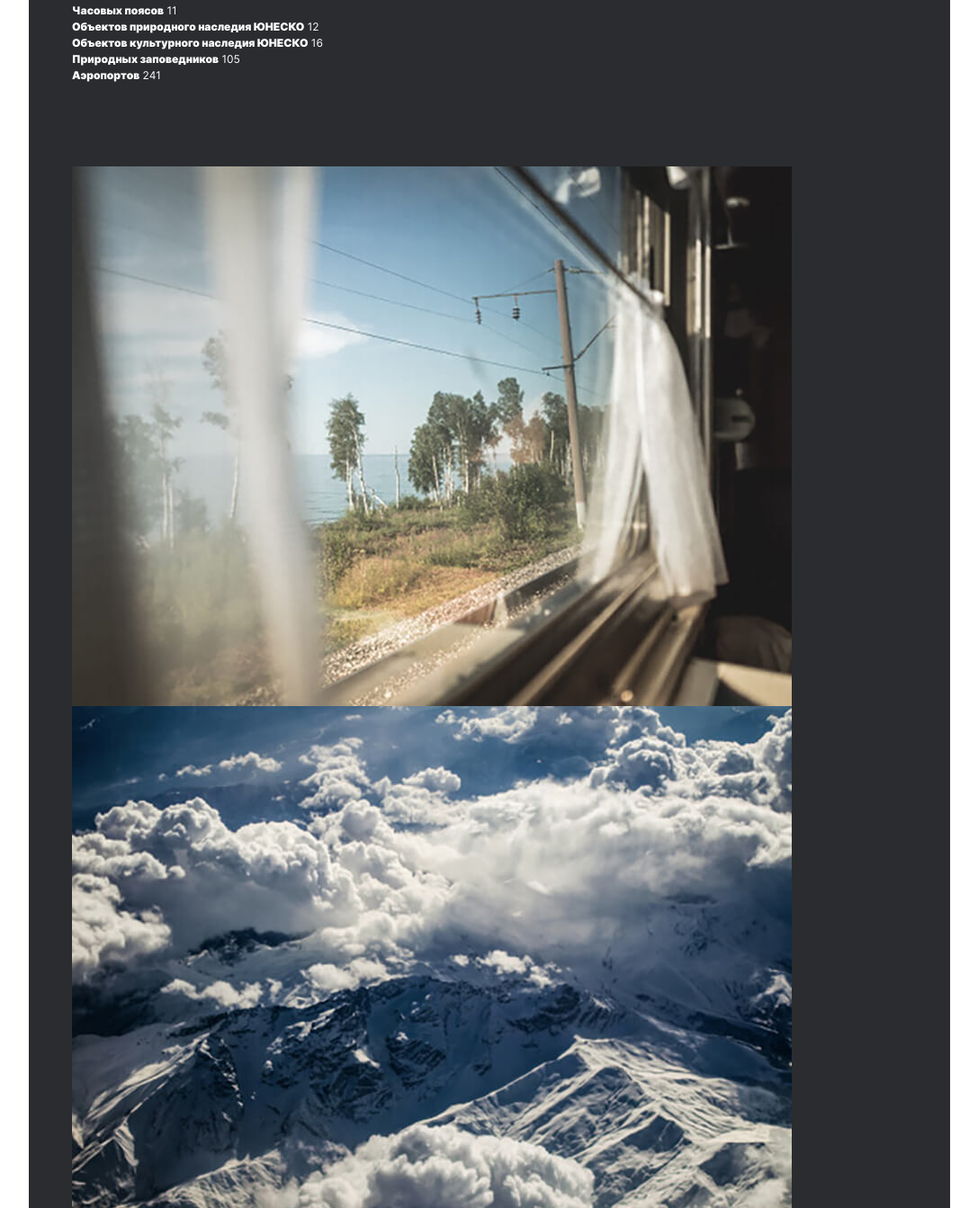
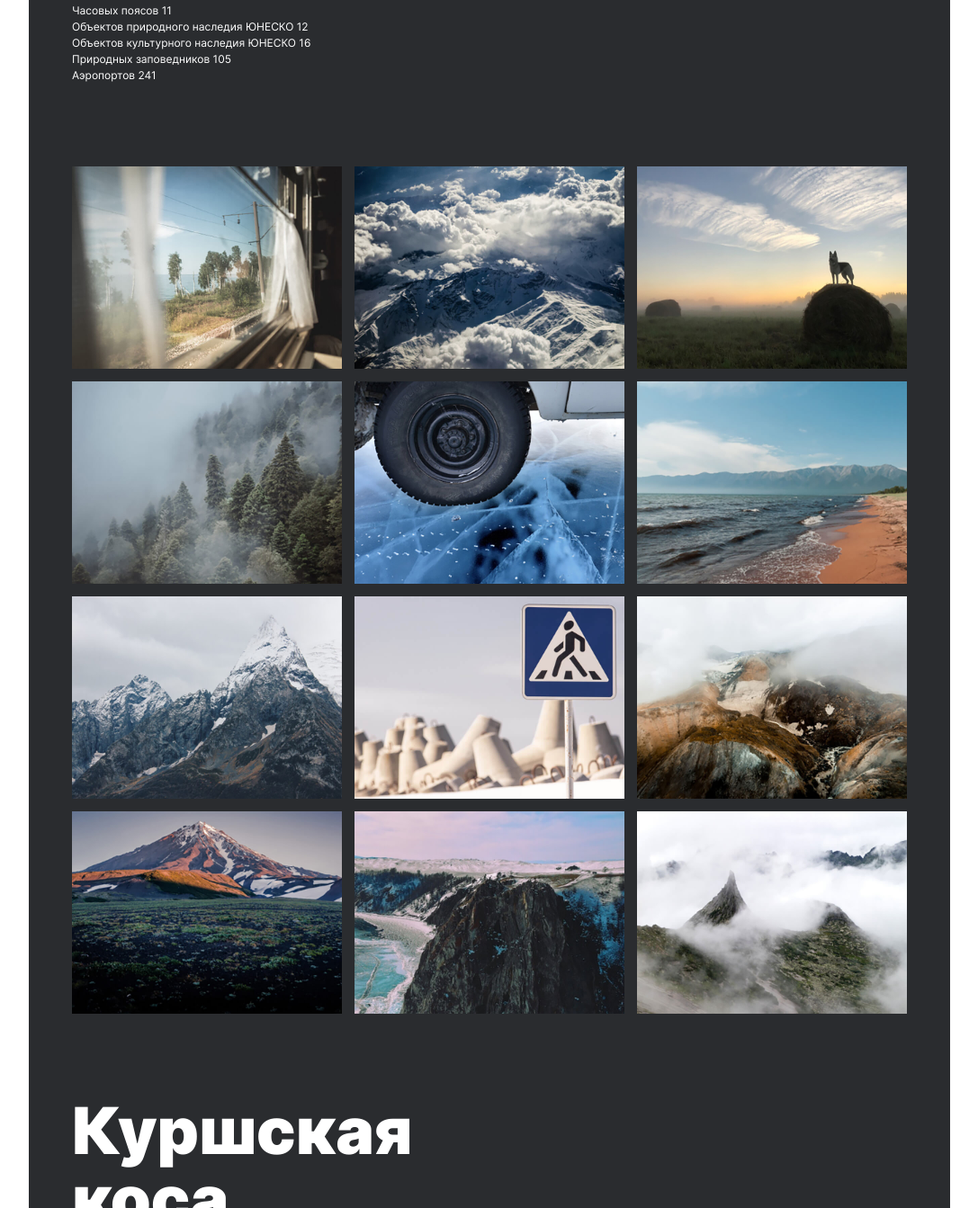
Before and after one commit to olesia1205/russian-travel, a plain HTML site: page index.html in a window 1280 px wide. Shown: the part 1457-2800 px from the top of the page at 90% size, without its empty margins (96-1183 px from the left). Drawn offline with Linux system fonts and the light colour scheme.

Commit message:
начало проекта

```diff
--- a/blocks/header/__lang-link/header__lang-link.css
+++ b/blocks/header/__lang-link/header__lang-link.css
@@ -5,6 +5,7 @@
   color: #FFFFFF;
   text-decoration: none;
   padding-right: 18px;
+  font-family: 'Inter-Regular';
   font-size: 24px;
   font-weight: 400;
   line-height: 28px;
--- a/blocks/intro/__text/_size/intro__text_size_small.css
+++ b/blocks/intro/__text/_size/intro__text_size_small.css
@@ -1,5 +1,6 @@
 .intro__text_size_small {
   margin: 0;
+  font-family: 'Inter-Regular';
   color: #FFFFFF;
   font-size: 12px;
   font-weight: 400;
--- a/blocks/intro/__text/intro__text.css
+++ b/blocks/intro/__text/intro__text.css
@@ -1,5 +1,6 @@
 .intro__text {
   margin: 40px 0 33px 0;
+  font-family: 'Inter-Regular';
   font-size: 16px;
   font-style: normal;
   font-weight: 400;
--- a/blocks/intro/__title/intro__title.css
+++ b/blocks/intro/__title/intro__title.css
@@ -1,5 +1,6 @@
 .intro__title {
   margin: 0;
+  font-family: 'Inter-Black';
   font-size: 54px;
   font-weight: 900;
   line-height: 58px;
--- a/blocks/lead/__caption/lead__caption.css
+++ b/blocks/lead/__caption/lead__caption.css
@@ -1,5 +1,6 @@
 .lead__caption {
   margin: 8px 0 92px 0;
+  font-family: 'Inter-Regular';
   font-size: 10px;
   line-height: 14px;
   font-style: normal;
--- a/blocks/lead/__subtitle/lead__subtitle.css
+++ b/blocks/lead/__subtitle/lead__subtitle.css
@@ -1,5 +1,6 @@
 .lead__subtitle {
   margin: 32px auto 56px auto;
+  font-family: 'Inter-Regular';
   font-size: 30px;
   font-weight: 400;
   line-height: 36px;
--- a/blocks/lead/__title/lead__title.css
+++ b/blocks/lead/__title/lead__title.css
@@ -1,5 +1,6 @@
 .lead__title {
   margin: 0 auto;
+  font-family: 'Inter-Black';
   font-size: 96px;
   font-weight: 900;
   line-height: 100px;
--- a/blocks/photo-grid/__item/photo-grid__item.css
+++ b/blocks/photo-grid/__item/photo-grid__item.css
@@ -1,3 +1,4 @@
-.photo-grid__item.css {
-
+.photo-grid__item {
+  width: 300px;
+  height: 225px;
 }
--- a/blocks/photo-grid/photo-grid.css
+++ b/blocks/photo-grid/photo-grid.css
@@ -1,3 +1,6 @@
 .photo-grid {
   display: grid;
+  grid-template-columns: repeat(3, 1fr);
+  grid-template-rows: auto;
+  gap: 14px;
 }
--- /dev/null
+++ b/blocks/place/__title/place__title.css
@@ -0,0 +1,9 @@
+.place__title {
+  margin: 0;
+  font-family: 'Inter-Black';
+  font-size: 72px;
+  text-align: left;
+  font-weight: 900;
+  line-height: 76px;
+  color: #FFFFFF;
+}
--- /dev/null
+++ b/blocks/place/place.css
@@ -0,0 +1,7 @@
+.place {
+  display: grid;
+  grid-template-columns: repeat(2, 1fr);
+  grid-template-rows: auto;
+  grid-column-gap: 32px;
+  grid-row-gap: 48px;
+}
--- /dev/null
+++ b/blocks/places/places.css
@@ -0,0 +1,4 @@
+.places {
+  margin: 92px auto 0 auto;
+  width: 928px;
+}
--- a/index.html
+++ b/index.html
@@ -36,19 +36,19 @@
         <p class="intro__text">По опросам ВЦИОМ, 95% россиян мечтают куда-нибудь поехать, но только 36% планируют провести отпуск в родной стране. Мол, чего мы тут, дома, не видели? На самом деле, Россия — это целая вселенная с ласковым морем юга, густыми лесами Саян и суровыми льдами плато Путорана. А ещё увидеть все эти красоты можно без миллионов на счету, загранпаспорта и многочасовых перелетов. Как, например, Вера Башмакова — смелая молодая мама, которая взяла в охапку троих детей, усадила их в свою «Ладу» и проехала 20 тысяч километров по родной стране. Мы выбрали и описали некоторые интересные места, достойные вашего отпуска.</p>
         <ul class="intro__list">
           <li>
-            <p class="intro__text_size_small"><strong>Часовых поясов</strong> 11</p>
+            <p class="intro__text_size_small">Часовых поясов 11</p>
           </li>
           <li>
-            <p class="intro__text_size_small"><strong>Объектов природного наследия ЮНЕСКО</strong> 12</p>
+            <p class="intro__text_size_small">Объектов природного наследия ЮНЕСКО 12</p>
           </li>
           <li>
-            <p class="intro__text_size_small"><strong>Объектов культурного наследия ЮНЕСКО</strong> 16</p>
+            <p class="intro__text_size_small">Объектов культурного наследия ЮНЕСКО 16</p>
           </li>
           <li>
-            <p class="intro__text_size_small"><strong>Природных заповедников</strong> 105</p>
+            <p class="intro__text_size_small">Природных заповедников 105</p>
           </li>
           <li>
-            <p class="intro__text_size_small"><strong>Аэропортов</strong> 241</p>
+            <p class="intro__text_size_small">Аэропортов 241</p>
           </li>
         </ul>
       </section>
@@ -58,6 +58,23 @@
         <div class="photo-grid">
           <img class="photo-grid__item" src="/images/photo-grid-train.jpg" alt="Вид из окна поезда">
           <img class="photo-grid__item" src="/images/photo-grid-atharva-tulsi.jpg" alt="Вид из окна поезда">
+          <img class="photo-grid__item" src="/images/photo-grid-tuman.jpg" alt="Туман">
+          <img class="photo-grid__item" src="/images/photo-grid-sochi.jpg" alt="Сочи">
+          <img class="photo-grid__item" src="/images/photo-grid-arisa.jpg" alt="Лёд на озере">
+          <img class="photo-grid__item" src="/images/photo-grid-baikal.jpg" alt="Байкал">
+          <img class="photo-grid__item" src="/images/photo-grid-elbrus.jpg" alt="Эльбрус">
+          <img class="photo-grid__item" src="/images/photo-grid-kondratiev.jpg" alt="Волнорезы">
+          <img class="photo-grid__item" src="/images/photo-grid-kamchatka-1.jpg" alt="Камчатка">
+          <img class="photo-grid__item" src="/images/photo-grid-kamchatka-2.jpg" alt="Камчатские сопки">
+          <img class="photo-grid__item" src="/images/photo-grid-baikal-2.jpg" alt="Байкал">
+          <img class="photo-grid__item" src="/images/photo-grid-ergaki.jpg" alt="Природный парк Ергаки">
+        </div>
+      </section>
+
+      <!--Блок с карточками о местах-->
+      <section class="places">
+        <div class="place">
+          <h2 class="place__title">Куршская коса</h2>
         </div>
       </section>
 
--- a/pages/index.css
+++ b/pages/index.css
@@ -17,3 +17,7 @@
 @import url(../blocks/intro/__text/_size/intro__text_size_small.css);
 @import url(../blocks/intro/__list/intro__list.css);
 @import url(../blocks/photo-grid/photo-grid.css);
+@import url(../blocks/photo-grid/__item/photo-grid__item.css);
+@import url(../blocks/places/places.css);
+@import url(../blocks/place/place.css);
+@import url(../blocks/place/__title/place__title.css);
--- a/vendor/fonts/fonts.css
+++ b/vendor/fonts/fonts.css
@@ -1,5 +1,5 @@
 @font-face {
-  font-family: 'Inter';
+  font-family: 'Inter-Regular';
   font-style:  normal;
   font-weight: 400;
   font-display: swap;
@@ -8,7 +8,16 @@
 }
 
 @font-face {
-  font-family: 'Inter';
+  font-family: 'Inter-Bold';
+  font-style:  normal;
+  font-weight: 700;
+  font-display: swap;
+  src: url(Inter-Bold.woff2) format("woff2"),
+       url(Inter-Bold.woff) format("woff");
+}
+
+@font-face {
+  font-family: 'Inter-Black';
   font-style:  normal;
   font-weight: 900;
   font-display: swap;
```
Also changed, not shown: vendor/fonts/Inter-Italic.woff (deleted), vendor/fonts/Inter-Italic.woff2 (deleted).
